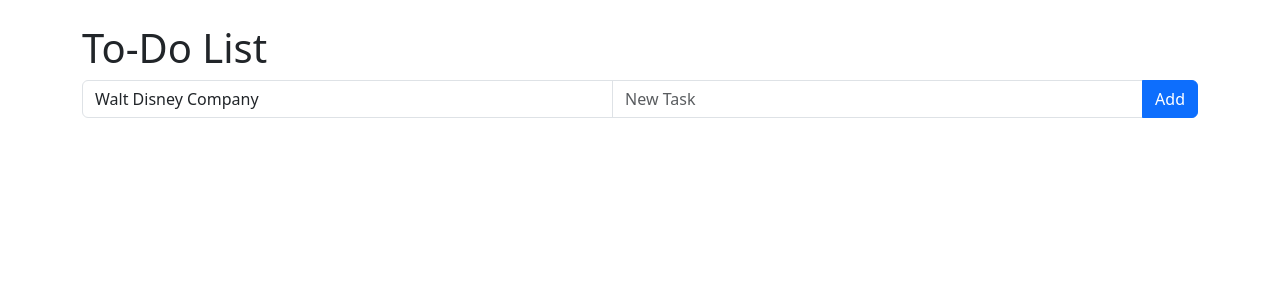
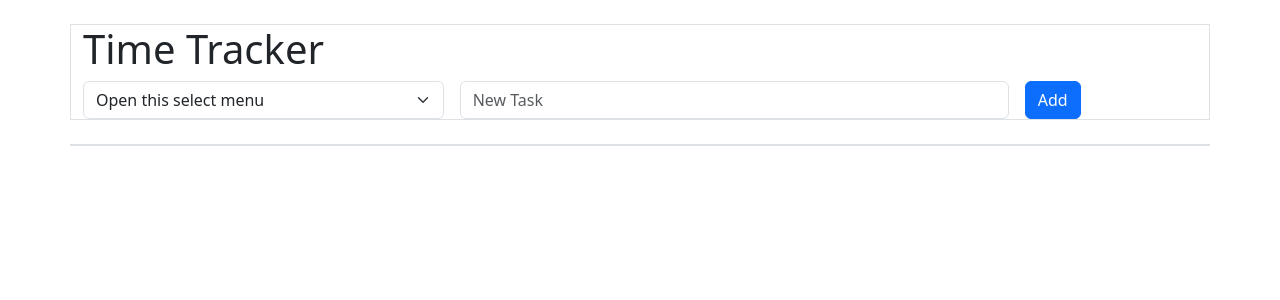
Before and after one commit to hello-dg/Time-Tracking, a Flask app: page / in a window 1280 px wide. Shown: the top 300 px of the page. Run offline with Flask 3, Linux system fonts and the light colour scheme; data that the repository does not hold is empty.

Commit message:
More progress

```diff
--- a/templates/index.html
+++ b/templates/index.html
@@ -4,32 +4,38 @@
     <meta charset="UTF-8">
     <meta name="viewport" content="width=device-width, initial-scale=1.0">
     <title>To-Do List</title>
-    <link href="https://cdn.jsdelivr.net/npm/bootstrap@5.3.0-alpha1/dist/css/bootstrap.min.css" rel="stylesheet">
-    <link rel="stylesheet" href="styles.css">
+    <link href="https://cdn.jsdelivr.net/npm/bootstrap@5.3.3/dist/css/bootstrap.min.css" rel="stylesheet" integrity="sha384-QWTKZyjpPEjISv5WaRU9OFeRpok6YctnYmDr5pNlyT2bRjXh0JMhjY6hW+ALEwIH" crossorigin="anonymous">
 </head>
 <body>
-    <div class="container mt-4">
-        <h1>To-Do List</h1>
-        <form method="POST" action="{{ url_for('add_task') }}">
-            <div class="input-group mb-3">
-<!--                <input type="text" class="form-control" placeholder="Client" name="client" required>-->
-                <select class="form-control" id="client" name="client" required>
-                      <option value="Walt Disney Company">Walt Disney Company</option>
-                      <option value="Marvel Entertainment">Marvel Entertainment</option>
-                      <option value="Wilson, Wade">Wilson, Wade</option>
-                      <option value="Reynolds, Ryan & Blake">Reynolds, Ryan & Blake</option>
+
+<!--TIME ENTRY-->
+    <div class="container border mt-4">
+        <h1>Time Tracker</h1>
+        <form class="row g-3" method="POST" action="{{ url_for('add_task') }}">
+            <div class="col-4">
+                <select class="form-select" aria-label="Client Select" id="client" name="client" required>
+                    <option selected>Open this select menu</option>
+                    <option value="Marvel Entertainment">Marvel Entertainment</option>
+                    <option value="Reynolds, Ryan & Blake">Reynolds, Ryan & Blake</option>
+                    <option value="Wilson, Wade">Wilson, Wade</option>
                 </select>
+            </div>
+          <div class="col-6">
                 <input type="text" class="form-control" placeholder="New Task" name="task" required>
+          </div>
+          <div class="col-2">
                 <button class="btn btn-primary" type="submit">Add</button>
-            </div>
+          </div>
         </form>
-
+    </div>
+<!--TIME HISTORY-->
+    <div class="container border mt-4">
         <ul class="list-group">
             {% for task in tasks %}
-                <li class="list-group-item d-flex justify-content-between align-items-center">
-                    <div class="border" style="text-decoration: {{ 'line-through' if task.done else 'none' }}">{{ task.client }}</div>
-                    <div class="border" style="text-decoration: {{ 'line-through' if task.done else 'none' }}">{{ task.task }}</div>
-                    <div class="border">
+                <li class="list-group-item d-flex">
+                    <div class="border col-4" style="text-decoration: {{ 'line-through' if task.done else 'none' }}">{{ task.client }}</div>
+                    <div class="border col-6" style="text-decoration: {{ 'line-through' if task.done else 'none' }}">{{ task.task }}</div>
+                    <div class="border col-2">
                         <a href="{{ url_for('check_task', task_id=task.id) }}" class="btn btn-success btn-sm">Check</a>
                         <a href="{{ url_for('delete_task', task_id=task.id) }}" class="btn btn-danger btn-sm">Delete</a>
                     </div>
@@ -37,5 +43,8 @@
             {% endfor %}
         </ul>
     </div>
+
+
+<script src="https://cdn.jsdelivr.net/npm/bootstrap@5.3.3/dist/js/bootstrap.bundle.min.js" integrity="sha384-YvpcrYf0tY3lHB60NNkmXc5s9fDVZLESaAA55NDzOxhy9GkcIdslK1eN7N6jIeHz" crossorigin="anonymous"></script>
 </body>
 </html>
```
Also changed, not shown: styles.css (deleted).
